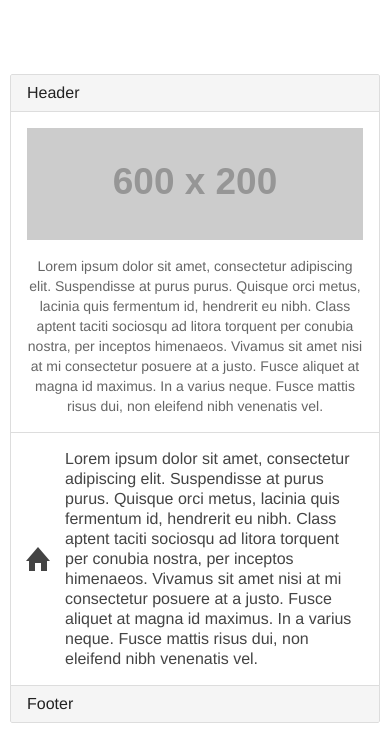
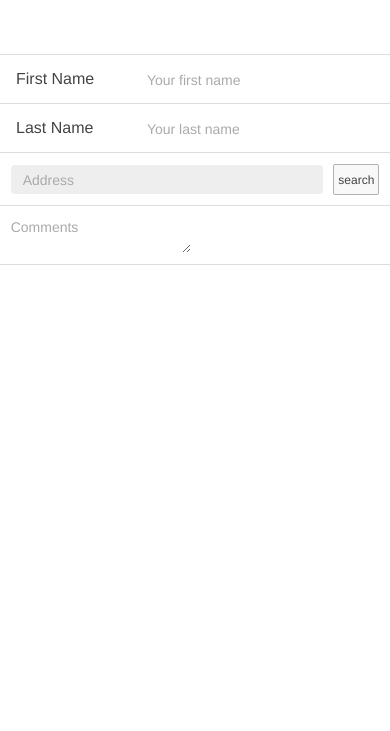
Before and after one commit to tingplenting/learn-ionic, a website: page www/index.html in a window 390 px wide. Shown: the part 113-844 px from the top of the page. Drawn offline with Linux system fonts and the light colour scheme; some packages are replaced by stand-ins of ours; files that its build step writes are made by us from their sources; placeholder pictures from the web are drawn by us; files whose address does not match are found by name.

Commit message:
-floating-label, -stacked-label

```diff
--- a/www/index.html
+++ b/www/index.html
@@ -35,17 +35,28 @@
 
       <ion-content>
 
-        <div class="list list-inset">
-          <div class="item item-divider">Header</div>
-          <div class="item item-image item-body"><!-- item-body : do not need item-text-wrap -->
-            <img src="http://placehold.it/600x200" alt="Item image">
-            <p>Lorem ipsum dolor sit amet, consectetur adipiscing elit. Suspendisse at purus purus. Quisque orci metus, lacinia quis fermentum id, hendrerit eu nibh. Class aptent taciti sociosqu ad litora torquent per conubia nostra, per inceptos himenaeos. Vivamus sit amet nisi at mi consectetur posuere at a justo. Fusce aliquet at magna id maximus. In a varius neque. Fusce mattis risus dui, non eleifend nibh venenatis vel.</p>
+        <div class="list"><!-- you can change list to card or list list-inset -->
+
+          <label class="item item-input"><!-- -floating-label : label doesn't show up until you start type something -->
+            <span class="input-label">First Name</span>
+            <input type="text" placeholder="Your first name">
+          </label>
+
+          <label class="item item-input"><!-- -stacked-label : label on top of input -->
+            <span class="input-label">Last Name</span>
+            <input type="text" placeholder="Your last name">
+          </label>
+
+          <div class="item item-input-inset">
+            <label class="item-input-wrapper">
+              <input type="text" placeholder="Address">
+            </label>
+            <button class="button button-small">search</button>
           </div>
-          <div class="item item-icon-left item-text-wrap"><!-- item-text-wrap : wrap text -->
-            <i class="icon ion-home"></i>
-            Lorem ipsum dolor sit amet, consectetur adipiscing elit. Suspendisse at purus purus. Quisque orci metus, lacinia quis fermentum id, hendrerit eu nibh. Class aptent taciti sociosqu ad litora torquent per conubia nostra, per inceptos himenaeos. Vivamus sit amet nisi at mi consectetur posuere at a justo. Fusce aliquet at magna id maximus. In a varius neque. Fusce mattis risus dui, non eleifend nibh venenatis vel.
-          </div>
-          <div class="item item-divider">Footer</div>
+
+          <div class="item item-input-inset">
+		<textarea placeholder="Comments"></textarea>
+	  </div>
         </div>
 
       </ion-content>
```
